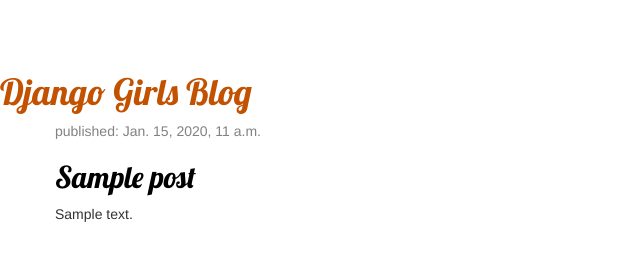
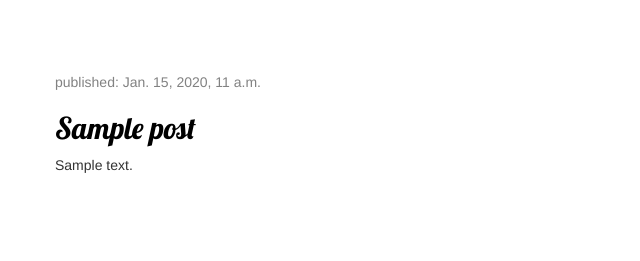
Before and after one commit to ekbailey94/my-first-blog-one, a Django app: page / in a window 1280 px wide. Shown: the part 162-423 px from the top of the page, without its empty margins (0-640 px from the left). Run offline with Django 3.2, Linux system fonts and the light colour scheme; tables that the repository leaves empty hold one stand-in row (values such as "Sample post"); some libraries are stand-ins or nearby versions.

Commit message:
remove extra header

```diff
--- a/blog/templates/blog/post_list.html
+++ b/blog/templates/blog/post_list.html
@@ -15,9 +15,6 @@
             <p>published: {{ post.published_date }}</p>
             <h2><a href="">{{ post.title }}</a></h2>
             <p>{{ post.text|linebreaksbr }}</p>
-        </div>
-        <div>
-            <h1><a href="/">Django Girls Blog</a></h1>
         </div>
 
         <div class="content container">
```
